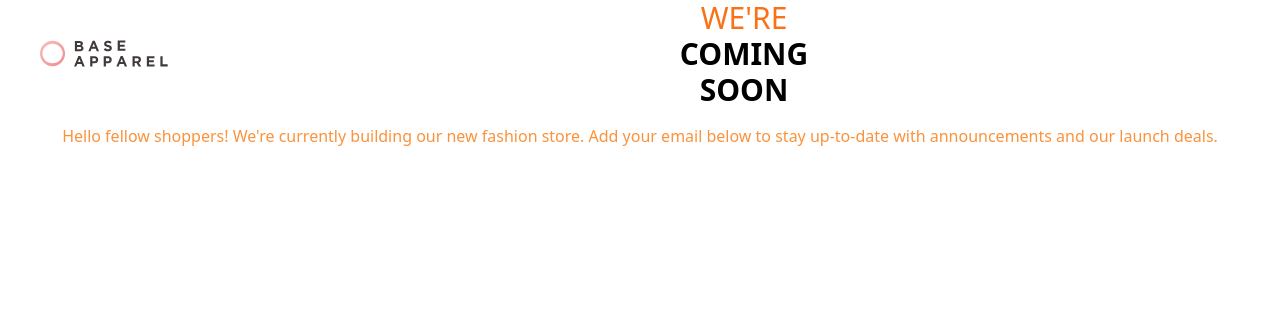
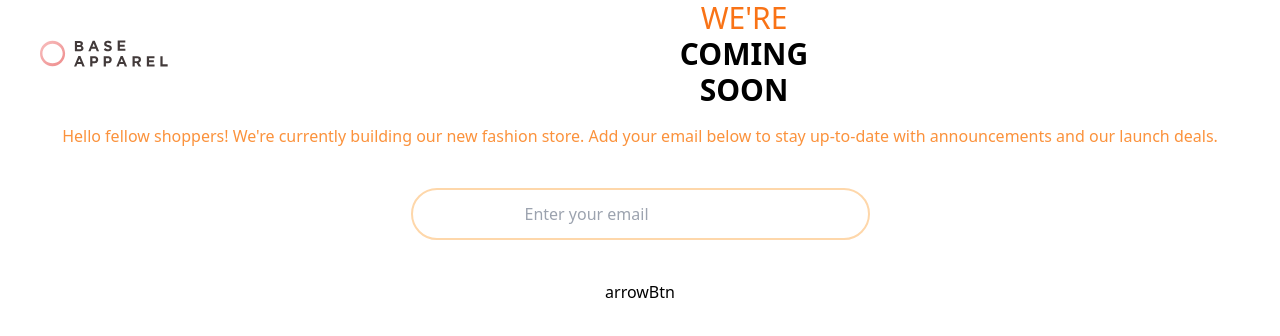
Before and after one commit to Abdulahadahmadi/coming_soon_page_components, a React (Create React App) app: page / in a window 1280 px wide. Shown: the top 336 px of the page. Built offline with nearby package versions, Linux system fonts and the light colour scheme.

Commit message:
form validation added

```diff
--- a/src/components/Coming.jsx
+++ b/src/components/Coming.jsx
@@ -2,6 +2,8 @@ import React from 'react'
 import logo from '../assets/images/logo.svg'
 import hero from '../assets/images/hero-mobile.jpg'
 import heroDesktop from '../assets/images/hero-desktop.jpg'
+import arrowBtn from '../assets/images/icon-arrow.svg'
+
 
 function coming() {
     return (
@@ -15,6 +17,12 @@ function coming() {
                 <p className='text-center text-orange-400 mt-4 px-10'>Hello fellow shoppers! We're currently building our new fashion store.
                 Add your email below to stay up-to-date with announcements and our launch deals.</p>
             </div>
+            <form>
+                <div className='flex flex-col items-center justify-center'>
+                    <input className=' px-28 my-10 placeholder:text-start p-3 border-2 border-orange-200 rounded-full' type='email' placeholder='Enter your email' />
+                    <span>arrowBtn</span>
+                </div>
+            </form>
         </div>
     )
 }
```
